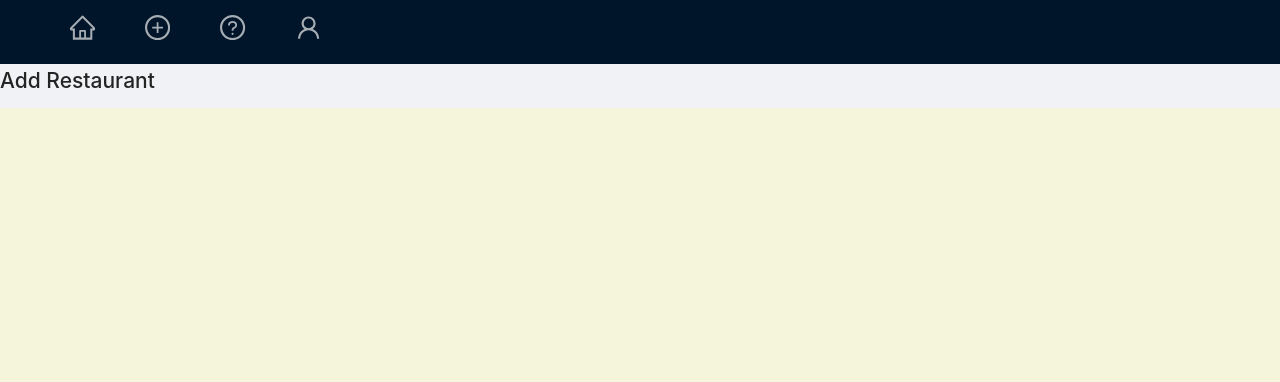
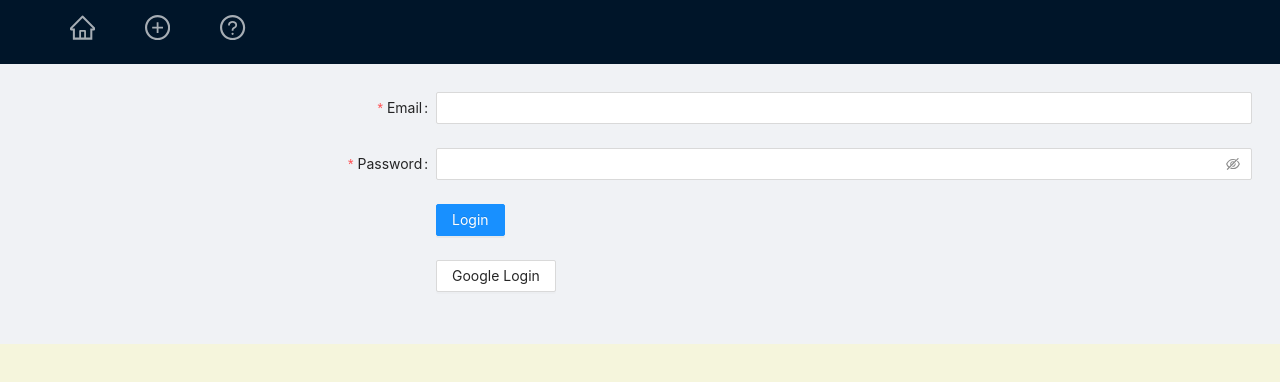
Before and after one commit to StephanieKSanchez/my-restaurant-list, a React (Create React App) app: page /add in a window 1280 px wide. Shown: the top 382 px of the page. Built offline with nearby package versions, Linux system fonts and the light colour scheme.

Commit message:
lifted up state

```diff
--- a/src/App.js
+++ b/src/App.js
@@ -1,3 +1,4 @@
+import { useState } from 'react';
 import { BrowserRouter, Routes, Route } from 'react-router-dom';
 import { Layout } from 'antd';
 import Menubar from './components/Menubar';
@@ -9,6 +10,7 @@ import './App.css';
 const { Header, Content } = Layout;
 
 function App() {
+  const [user, setUser] = useState();
   return (
     <BrowserRouter>
       <Layout className='layout'>
@@ -19,8 +21,7 @@ function App() {
           <Routes>
             <Route path='/restaurants/:restaurantId' element={<RestaurantPage />} />
             <Route path='/random' element={<h1>Random</h1>} />
-            <Route path='/add' element={<h1>Add Restaurant</h1>} />
-            <Route path='/login' element={<Login />} />
+            <Route path='/add' element={!user ?  <Login setUser={setUser} /> : <h1>Add Restaurant</h1>} />
             <Route path='/' element={<RestaurantList />} />
           </Routes>
         </Content>
--- a/src/components/Login.jsx
+++ b/src/components/Login.jsx
@@ -12,13 +12,13 @@ const firebaseConfig = {
   };
 
 
-export default function Login() {
+export default function Login({setUser}) {
     const handleLogin = ({email, password}) => {
         const app = initializeApp(firebaseConfig); // connect to firebase
         const auth = getAuth(app) // connect to firebase authentication
         // login with Firebase Auth
         signInWithEmailAndPassword(auth, email, password)
-            .then(res => console.log(res.user))
+            .then(res => setUser(res.user))
             .catch(console.error)
     }
     const handleGoogleLogin = () => {
@@ -26,7 +26,7 @@ export default function Login() {
         const auth = getAuth(app)
         const provider = new GoogleAuthProvider();
         signInWithPopup(auth, provider)
-        .then(res => console.log(res.user))
+        .then(res => setUser(res.user))
         .catch(console.error)
     }
   return (
--- a/src/components/Menubar.jsx
+++ b/src/components/Menubar.jsx
@@ -15,8 +15,6 @@ export default function Menubar() {
         icon={<PlusCircleOutlined style={{ fontSize: '1.8em' }} />} />
       <Item key="random"
         icon={<QuestionCircleOutlined style={{ fontSize: '1.8em' }} />} />
-      <Item key="user" onClick={() => navigate('/login')}
-        icon={<UserOutlined style={{ fontSize: '1.8em' }} />} />
     </Menu>
   )
 }
```
